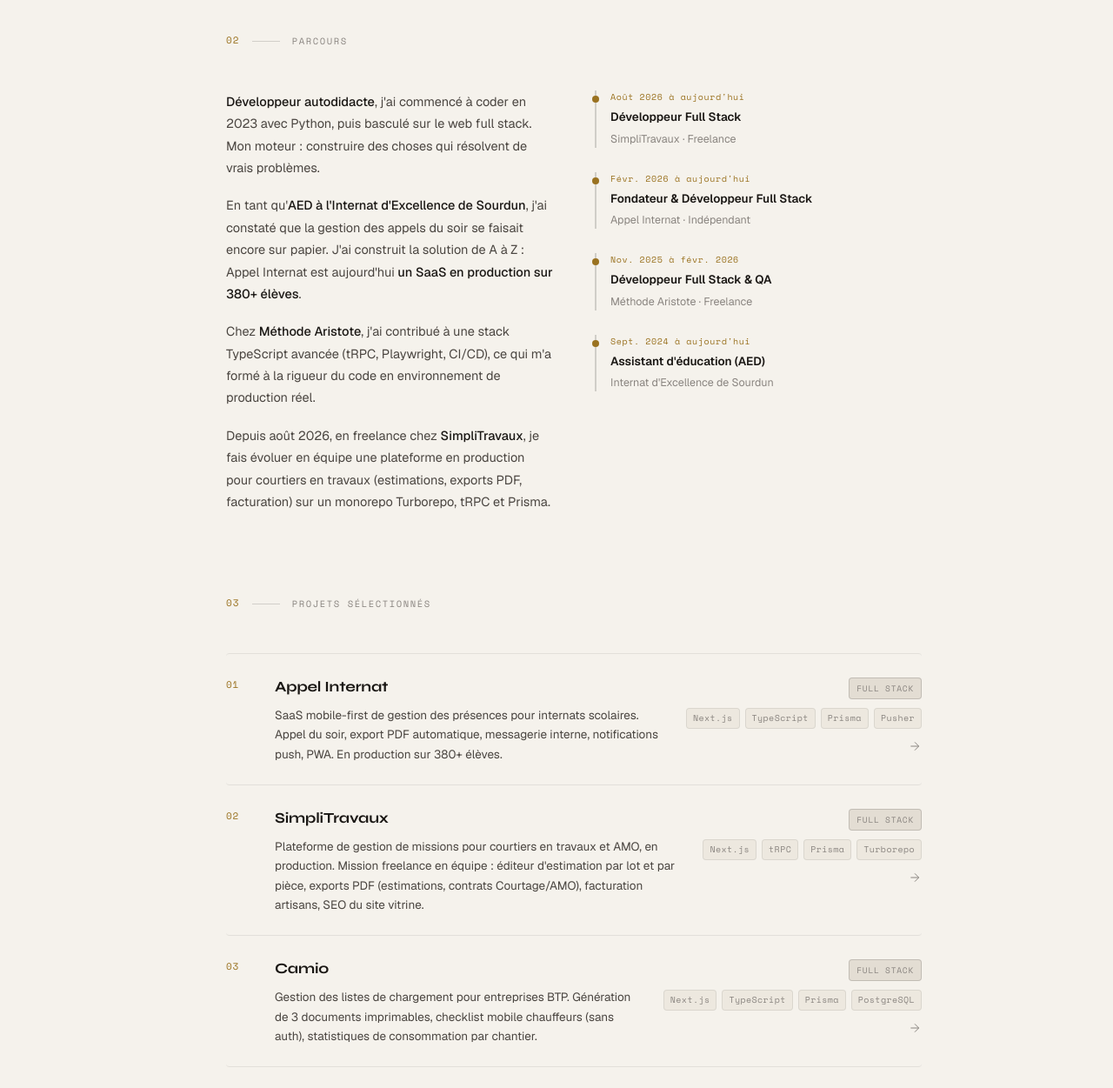
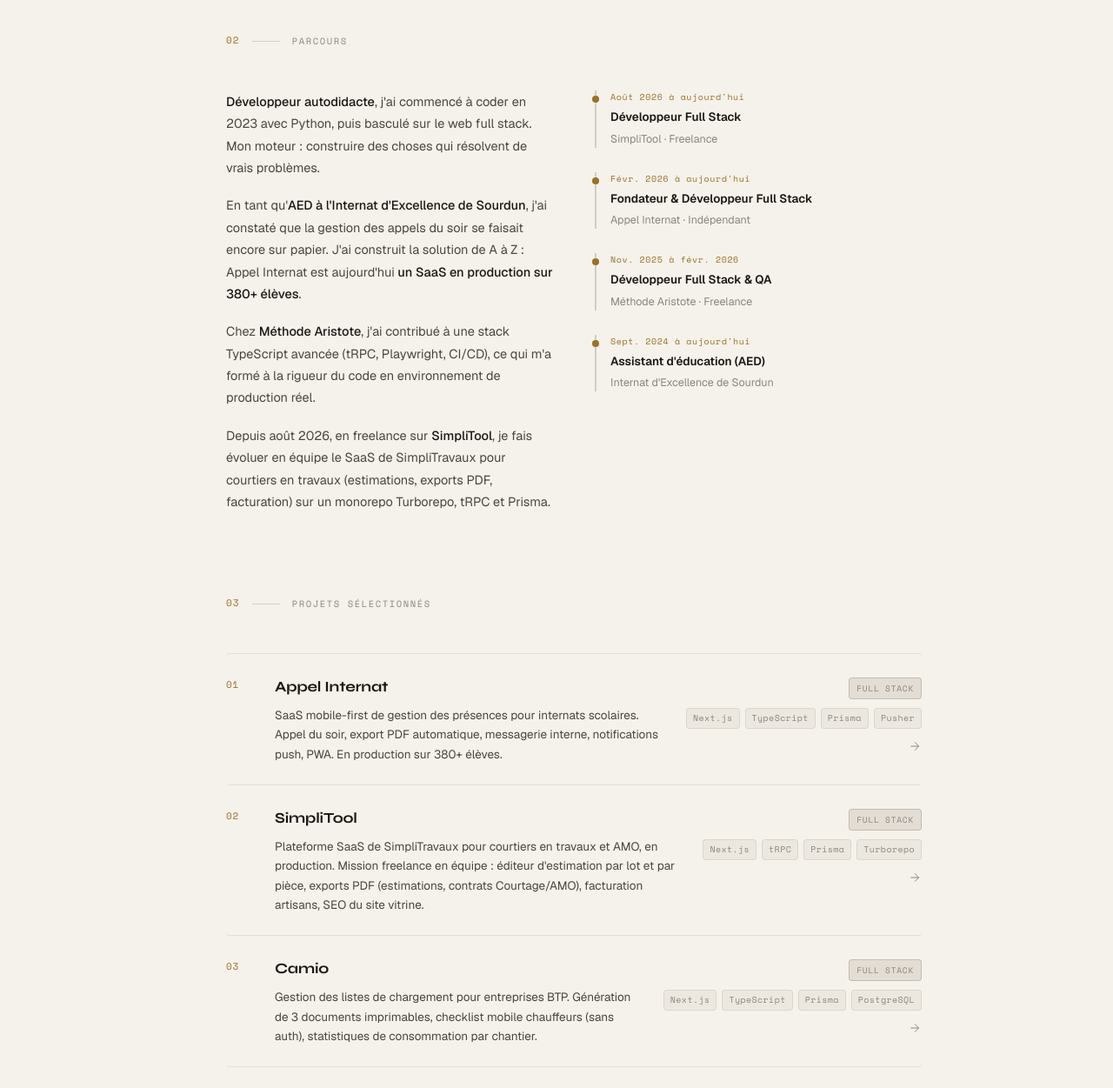
Before and after one commit to Victor-R-R/Portfolio-Victor, a website: page index.html in a window 1280 px wide. Shown: the part 800-2051 px from the top of the page at 87% size. Drawn offline with nearby package versions, Linux system fonts and the light colour scheme.

Commit message:
fix: align SimpliTool name with CV (#14)
Use SimpliTool as the project, timeline and Parcours name to match the CV, and mention SimpliTravaux in the descriptions since the card links to simplitravaux.fr.

```diff
--- a/index.html
+++ b/index.html
@@ -814,7 +814,7 @@
             Chez <span class="about-em">Méthode Aristote</span>, j'ai contribué à une stack TypeScript avancée (tRPC, Playwright, CI/CD), ce qui m'a formé à la rigueur du code en environnement de production réel.
           </p>
           <p>
-            Depuis août 2026, en freelance chez <span class="about-em">SimpliTravaux</span>, je fais évoluer en équipe une plateforme en production pour courtiers en travaux (estimations, exports PDF, facturation) sur un monorepo Turborepo, tRPC et Prisma.
+            Depuis août 2026, en freelance sur <span class="about-em">SimpliTool</span>, je fais évoluer en équipe le SaaS de SimpliTravaux pour courtiers en travaux (estimations, exports PDF, facturation) sur un monorepo Turborepo, tRPC et Prisma.
           </p>
         </div>
 
@@ -822,7 +822,7 @@
           <div class="timeline-item">
             <span class="timeline-period">Août 2026 à aujourd'hui</span>
             <span class="timeline-role">Développeur Full Stack</span>
-            <span class="timeline-org">SimpliTravaux · Freelance</span>
+            <span class="timeline-org">SimpliTool · Freelance</span>
           </div>
           <div class="timeline-item">
             <span class="timeline-period">Févr. 2026 à aujourd'hui</span>
@@ -874,8 +874,8 @@
         <a class="project-item" href="https://www.simplitravaux.fr" target="_blank" rel="noopener noreferrer">
           <span class="project-num">02</span>
           <div class="project-body">
-            <h3 class="project-title">SimpliTravaux</h3>
-            <p class="project-desc">Plateforme de gestion de missions pour courtiers en travaux et AMO, en production. Mission freelance en équipe : éditeur d'estimation par lot et par pièce, exports PDF (estimations, contrats Courtage/AMO), facturation artisans, SEO du site vitrine.</p>
+            <h3 class="project-title">SimpliTool</h3>
+            <p class="project-desc">Plateforme SaaS de SimpliTravaux pour courtiers en travaux et AMO, en production. Mission freelance en équipe : éditeur d'estimation par lot et par pièce, exports PDF (estimations, contrats Courtage/AMO), facturation artisans, SEO du site vitrine.</p>
           </div>
           <div class="project-meta">
             <span class="type-badge type-fs">Full Stack</span>
```
